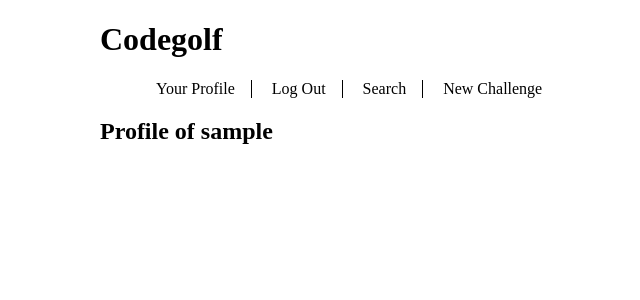
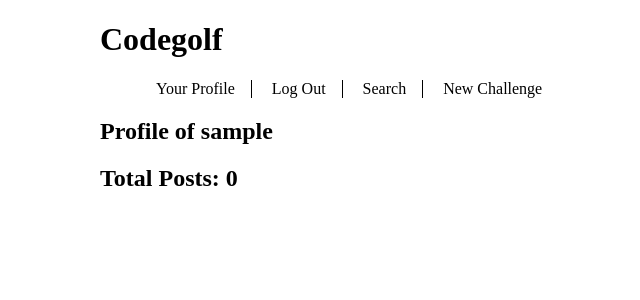
Before and after one commit to osmukkaHY/codegolf, a Flask app: page /users/1 in a window 1280 px wide. Shown: the top 300 px of the page, without its empty margins (140-780 px from the left). Run offline with Flask 3, Linux system fonts and the light colour scheme; the visitor is signed in with stand-in values (Sample User, id 1); data comes from the database, SQL or seed files in the repository; data that the repository does not hold is empty.

Commit message:
feat: add total post count to profile

```diff
--- a/app.py
+++ b/app.py
@@ -245,12 +245,14 @@ def profile_get(user_id: int):
     u = user.get_by_id(user_id)
 
     categorized_posts = {}
+    total_posts = 0
     for p in post.get_by_user_id(user_id):
+        total_posts += 1
         if p["language_name"] not in categorized_posts:
             categorized_posts[p["language_name"]] = []
         categorized_posts[p["language_name"]].append(p)
 
-    return render_template("profile.html", user=u, posts=categorized_posts)
+    return render_template("profile.html", user=u, posts=categorized_posts, posts_count=total_posts)
 
 
 @app.post("/attempts/create")
--- a/templates/profile.html
+++ b/templates/profile.html
@@ -7,6 +7,7 @@
 {% endblock %}
 
 {% block content %}
+  <h2>Total Posts: {{ posts_count }}</h2>
   {% for language, post_list in posts.items() %}
     <h2>Posts in {{ language }}</h2>
     <hr />
```
